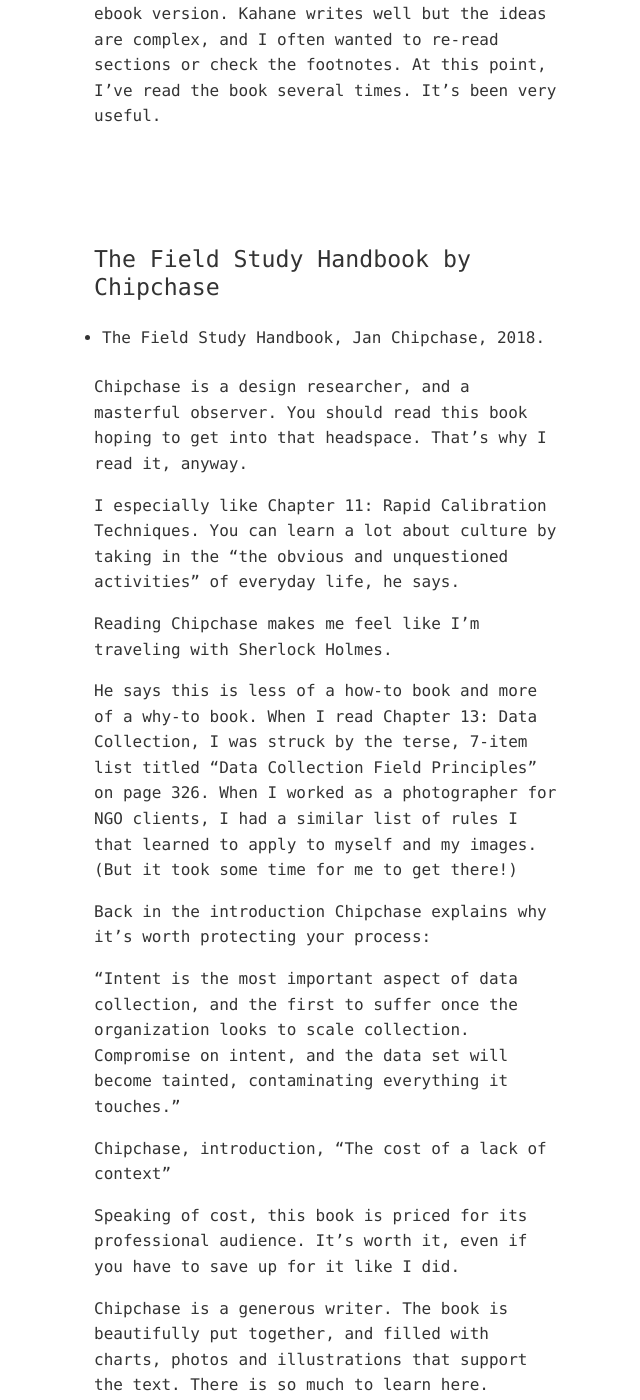
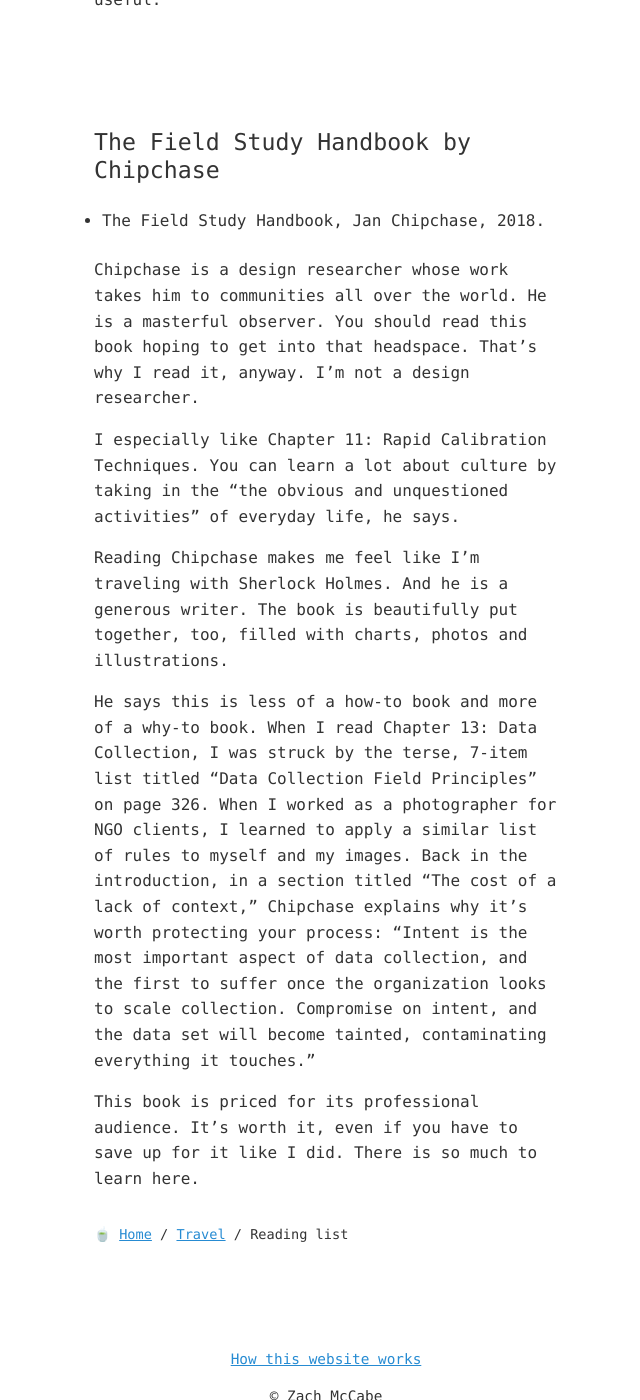
Before and after one commit to zachmccabe/zachmccabe.github.io, a Jekyll site: the page built from _travel/reading-list.md, in a window 1280 px wide and 1400 px high, scrolled down 6052 px. Shown: the whole window, without its empty margins (314-954 px from the left). Built offline with Jekyll 4.4.1, drawn with Linux system fonts in a browser that asks for light colours; some of the changed text lies outside the part shown.

Commit message:
Update reading-list.md
Rewriting copy in blockquotes to avoid needing blockquote tags and formal, inline citations. Tweak TOC to include titles. Remove NB for now.

```diff
--- a/_travel/reading-list.md
+++ b/_travel/reading-list.md
@@ -101,11 +100,7 @@
 
 Kahane want to teach you how to better manage your perspective. He wants to prepare you for situations that you can't walk away from, to step into and out of different perspectives, to adapt and to collaborate.
 
-He frames it like this: "...we separate and shield ourselves by asserting that we are right and the others are wrong. We fear that if we collaborate with those others, we will become contaminated or compromised -- that we will betray what we stand for and who we are." Instead, he goes on, be intentional and reframe your approach:
-
-> "I can phone home to say that I will be late 'because I am in traffic' or 'because I am traffic'. The latter explanation explicitly opens up my options to work with others to change the situation."
->
-> Kahane, chapter 7, "The third stretch is to step into the game"
+"...we separate and shield ourselves by asserting that we are right and the others are wrong. We fear that if we collaborate with those others, we will become contaminated or compromised -- that we will betray what we stand for and who we are." Instead, he goes on, be intentional and reframe your approach: "I can phone home to say that I will be late 'because I am in traffic' or 'because I am traffic'. The latter explanation explicitly opens up my options to work with others to change the situation." From Kahane, chapter 7.
 
 The ideas here pair well with Choudhury's book, which is at the top of this list.
 
@@ -124,27 +119,12 @@
 
 - The Field Study Handbook, Jan Chipchase, 2018.
 
-Chipchase is a design researcher, and a masterful observer. You should read this book hoping to get into that headspace. That's why I read it, anyway.
+Chipchase is a design researcher whose work takes him to communities all over the world. He is a masterful observer. You should read this book hoping to get into that headspace. That's why I read it, anyway. I'm not a design researcher.
 
 I especially like Chapter 11: Rapid Calibration Techniques. You can learn a lot about culture by taking in the "the obvious and unquestioned activities" of everyday life, he says.
 
-Reading Chipchase makes me feel like I'm traveling with Sherlock Holmes.
+Reading Chipchase makes me feel like I'm traveling with Sherlock Holmes. And he is a generous writer. The book is beautifully put together, too, filled with charts, photos and illustrations.
 
-He says this is less of a how-to book and more of a why-to book. When I read Chapter 13: Data Collection, I was struck by the terse, 7-item list titled "Data Collection Field Principles" on page 326. When I worked as a photographer for NGO clients, I had a similar list of rules I that learned to apply to myself and my images. (But it took some time for me to get there!)
+He says this is less of a how-to book and more of a why-to book. When I read Chapter 13: Data Collection, I was struck by the terse, 7-item list titled "Data Collection Field Principles" on page 326. When I worked as a photographer for NGO clients, I learned to apply a similar list of rules to myself and my images. Back in the introduction, in a section titled "The cost of a lack of context," Chipchase explains why it's worth protecting your process: "Intent is the most important aspect of data collection, and the first to suffer once the organization looks to scale collection. Compromise on intent, and the data set will become tainted, contaminating everything it touches."
 
-Back in the introduction Chipchase explains why it's worth protecting your process:
-
-> "Intent is the most important aspect of data collection, and the first to suffer once the organization looks to scale collection. Compromise on intent, and the data set will become tainted, contaminating everything it touches."
->
-> Chipchase, introduction, "The cost of a lack of context"
-
-Speaking of cost, this book is priced for its professional audience. It's worth it, even if you have to save up for it like I did.
-
-Chipchase is a generous writer. The book is beautifully put together, and filled with charts, photos and illustrations that support the text. There is so much to learn here.
-
-
-
-
-## NB
-
-You will need to do more than read books, of course. These unfamiliar motions require practice. Repetition will teach you "When" and "How."
+This book is priced for its professional audience. It's worth it, even if you have to save up for it like I did. There is so much to learn here.
```
Also changed, not shown: other parts of _travel/reading-list.md (+6 -7 lines).
